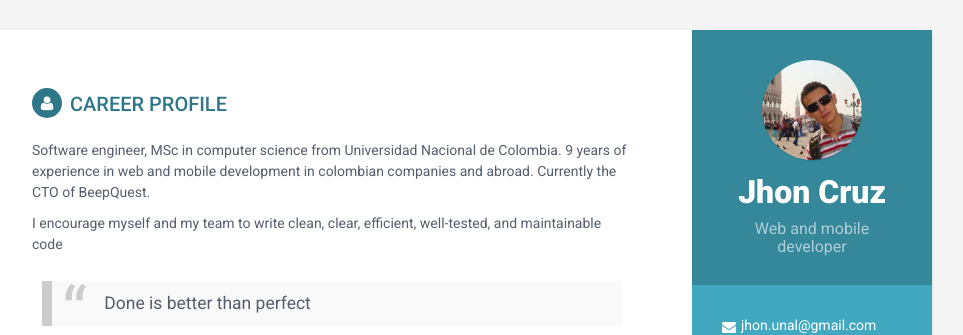
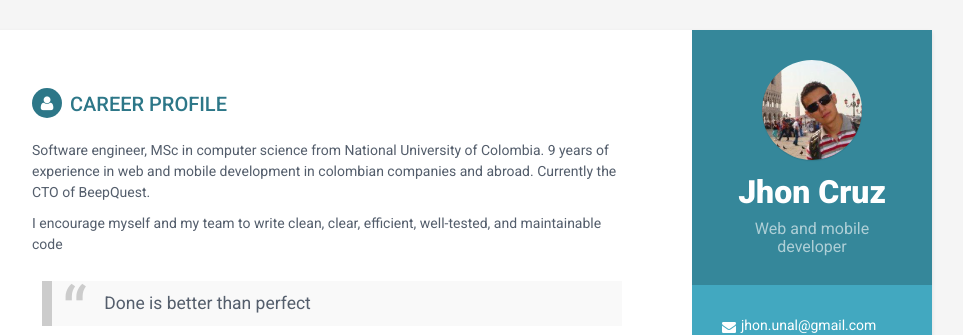
Before and after one commit to jacruzca/jacruzca.github.io, a Jekyll site: the page built from index.html, in a window 1280 px wide. Shown: the top 335 px of the page, without its empty margins (188-1151 px from the left). Built offline with Jekyll 4.4.1, drawn with Linux system fonts in a browser that asks for light colours.

Commit message:
fixed profile

```diff
--- a/_includes/career-profile.html
+++ b/_includes/career-profile.html
@@ -1,7 +1,7 @@
 <section class="section summary-section">
 <h2 class="section-title"><i class="fa fa-user"></i>Career Profile</h2>
 <div class="summary">
-    <p>Software engineer, MSc in computer science from Universidad Nacional de Colombia.
+    <p>Software engineer, MSc in computer science from National University of Colombia.
       9 years of experience in web and mobile development in colombian companies and abroad.
       Currently the CTO of BeepQuest.</p>
     <p>I encourage myself and my team to write clean, clear, efficient, well-tested, and maintainable code</p>
```
